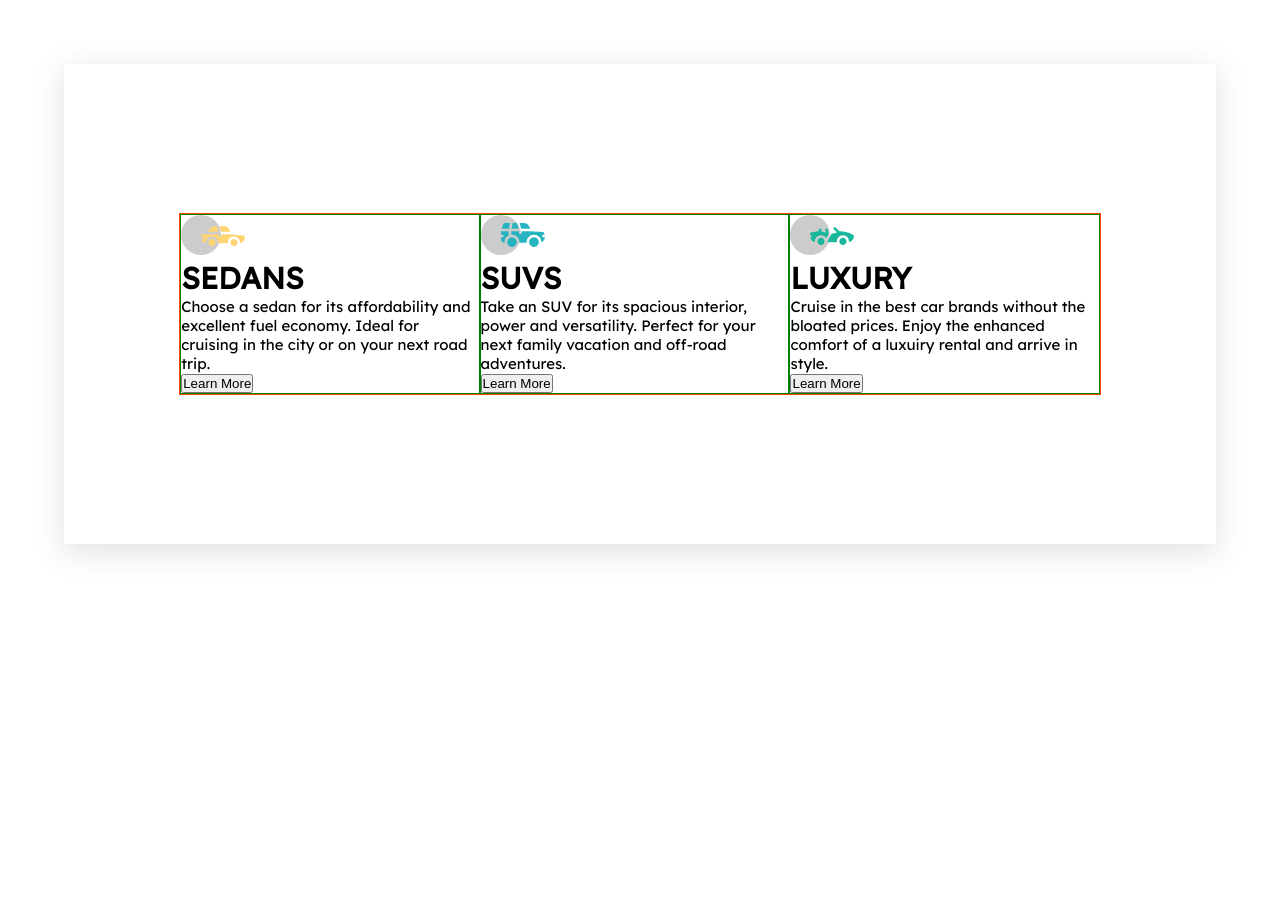
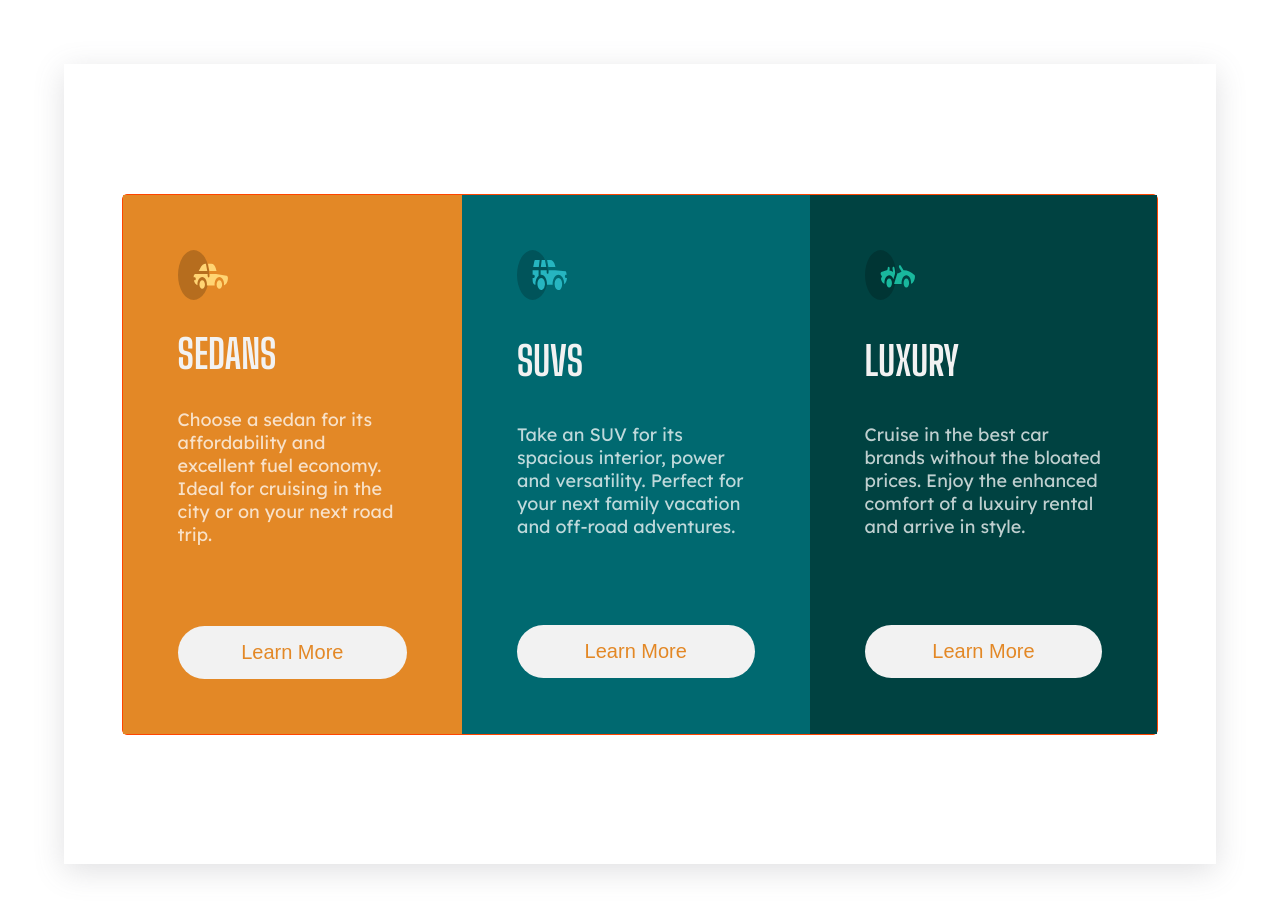
Before and after one commit to iddimsangi/cardspreview_sass, a React (Create React App) app: page / in a window 1280 px wide. Shown: the top 914 px of the page. Before the commit the page ends 800 px from the top, so only its background shows below. Built offline with nearby package versions, Linux system fonts and the light colour scheme.

Commit message:
add styles to cards and background colors

```diff
--- a/src/App.js
+++ b/src/App.js
@@ -7,19 +7,19 @@ function App() {
   return (
     <div className="App">
       <div className="App-container">
-        <div className="App-container--card">
+        <div className="App-container--card-1">
           <img src={icon_sedans} alt="icon_sedans" />
           <h1>SEDANS</h1>
           <p>Choose a sedan for its affordability and excellent fuel economy. Ideal for cruising in the city or on your next road trip.</p>
           <button>Learn More</button>
         </div>
-        <div className="App-container--card">
+        <div className="App-container--card-2">
         <img src={icon_suvs} alt="icon_suvs" />
         <h1>SUVS</h1>
           <p>Take an SUV for its spacious interior, power and versatility. Perfect for your next family vacation and off-road adventures.</p>
           <button>Learn More</button>
         </div>
-        <div className="App-container--card">
+        <div className="App-container--card-3">
         <img src={icon_luxuary} alt="icon_luxuary" />
 
         <h1>LUXURY</h1>
--- a/src/App.scss
+++ b/src/App.scss
@@ -1,19 +1,28 @@
+@import './base/mixins';
+@import './base/variables';
 .App {
   display: flex;
   justify-content: center;
   flex-direction: column;
-  height: 60vh;
+  height: 100vh;
 
   align-items: center;
   box-shadow: rgba(100, 100, 111, 0.2) 0px 7px 29px 0px;
   margin: 5% 5%;
   width: 90%;
   &-container {
-    width: 80%;
+    width: 90%;
     border: 1px solid orangered;
+    border-radius: .5rem;
     display: flex;
-    &--card {
-      border: 1px solid green;
+    &--card-1 {
+   @include card($Bright_orange);
+    }
+    &--card-2 {
+      @include card($Dark_cyan);
+    }
+    &--card-3 {
+      @include card($Very_dark_cyan);
     }
   }
 }
--- a/src/base/_mixins.scss
+++ b/src/base/_mixins.scss
@@ -0,0 +1,43 @@
+
+@mixin card($background) {
+    display: flex;
+    flex-direction: column;
+    padding: 5.5rem;
+    justify-content: space-between;
+    background-color: $background;
+    img{
+        height: 5rem;
+        width: 5rem;
+        margin-bottom: 3rem;
+    }
+    h1{
+        margin-bottom: 3rem;
+        font-family: 'Big Shoulders Display', cursive;
+        font-size: 4rem;
+        font-weight: 700;
+        color: $Very_light_gray;
+    }
+    p{
+        margin-bottom: 8rem;
+        color: $Transparent_white;
+        font-size: 1.8rem;
+    }
+    button{
+        padding: 1.5rem 2rem;
+        border-radius: 20rem;
+        color:$Bright_orange;
+        background-color: $Very_light_gray;
+        border: none;
+        font-size: 2rem;
+        transition: all .3s;
+        &:focus{
+            outline: none;
+            border: none;
+        }
+        &:hover{
+            border: 2px solid $Very_light_gray;
+            background-color: transparent;
+            color: $Very_light_gray;
+        }
+    }
+}
--- /dev/null
+++ b/src/base/_variables.scss
@@ -0,0 +1,5 @@
+$Bright_orange: hsl(31, 77%, 52%);
+$Dark_cyan: hsl(184, 100%, 22%);
+$Very_dark_cyan: hsl(179, 100%, 13%);
+$Transparent_white: hsla(0, 0%, 100%, 0.75);//paragraphs)
+$Very_light_gray: hsl(0, 0%, 95%); //background, headings, buttons
--- a/src/index.scss
+++ b/src/index.scss
@@ -1 +1 @@
-@import './base/base'
+@import './base/base';
```
Also changed, not shown: src/base/_Typograhy.scss (added).
